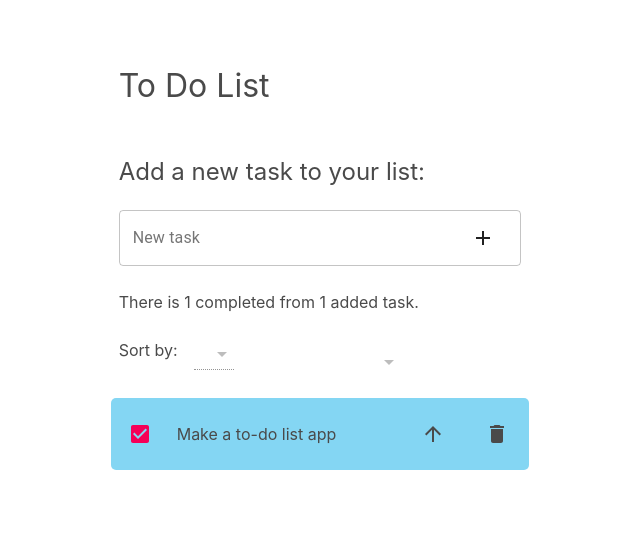
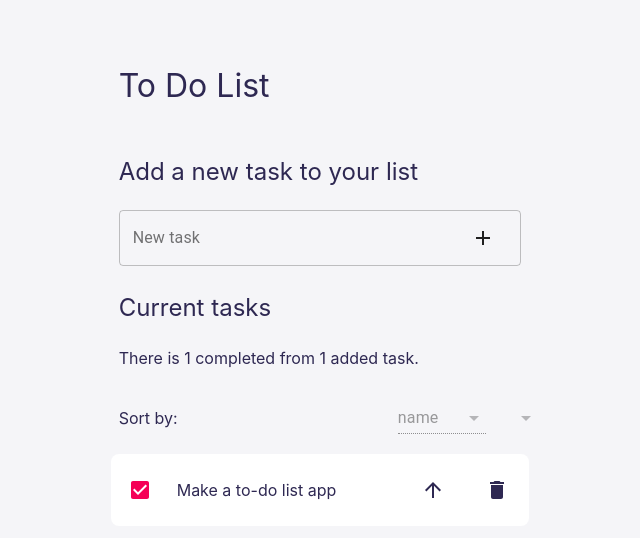
Before and after one commit to AlinaKontarero/todo-list, a React (Create React App) app: page / in a window 1280 px wide. Shown: the top 538 px of the page, without its empty margins (320-960 px from the left). Built offline with nearby package versions, Linux system fonts and the light colour scheme; the HTML template or start-up script is replaced by a standard one.

Commit message:
Updated NavBar

```diff
--- a/src/App.tsx
+++ b/src/App.tsx
@@ -5,8 +5,6 @@ import { ITask } from './types/types';
 import TasksLayout from './components/TasksLayout';
 import './styles/App.css';
 import SortingBar from './components/SortingBar';
-
-
 
 const App = () => {
   const startTask: ITask = {
@@ -16,7 +14,7 @@ const App = () => {
   }
   const [taskContent, setTaskContent] = React.useState('')
   const [tasks, setTasks] = React.useState([startTask] as ITask[])
-  const [sortingProperty, setSortingProperty] = React.useState('')
+  const [sortingProperty, setSortingProperty] = React.useState('name')
   const [direction, setDirection] = React.useState('ASC')
 
   const addTask = () => {
@@ -49,9 +47,13 @@ const App = () => {
     setTasks(newTasks)
   }
 
-  const isErrorTask = taskContent
-    ? (taskContent.length > 255 || tasks.some(_t => _t.content === taskContent))
+  const isDuplicatedTask = taskContent
+    ? (tasks.some(_t => _t.content === taskContent))
     : false
+
+  const isLongTask = taskContent
+  ? (taskContent.length > 100)
+  : false
 
   const completedNumber = tasks
     .filter(t => t.isCompleted)
@@ -60,9 +62,12 @@ const App = () => {
   const classes = useStyles();
 
   const info = <div className='column is-full'>
-  {`There ${completedNumber === 1 ? `is` : `are`}
-  ${completedNumber > 0 ? completedNumber : 'no'}
-  completed from ${tasks.length} added task${tasks.length === 1 ? '' : 's'}.`}
+    <h2>Current tasks</h2>
+    <>
+      {`There ${completedNumber === 1 ? `is` : `are`}
+      ${completedNumber > 0 ? completedNumber : 'no'}
+      completed from ${tasks.length} added task${tasks.length === 1 ? '' : 's'}.`}
+    </>
 </div>
 
   const handleSort = () => {
@@ -81,6 +86,10 @@ const App = () => {
     setDirection(newDirection)
   }
 
+  const handleSortingProperty = (property: string) => {
+    setSortingProperty(property)
+  }
+
   return (
     <div className="App columns is-centered">
       <div className='column  is-4 is-8-offset is-main'>
@@ -89,19 +98,19 @@ const App = () => {
             <h1>To Do List</h1>
           </div>
           <div className='column is-full'>
-            <h2>Add a new task to your list:</h2>
+            <h2>Add a new task to your list</h2>
             <TextField
               className={classes.root}
               label='New task'
               variant='outlined'
-              error={isErrorTask}
+              error={isLongTask}
               onChange={e => setTaskContent(e.target.value)}
               color='secondary'
               disabled={tasks.length > 10}
               InputProps={{
                 endAdornment: (
                   <InputAdornment position="end">
-                    {!isErrorTask && (
+                    {!isLongTask && !isDuplicatedTask && (
                       <IconButton
                         onClick={addTask}
                         color='inherit'
@@ -113,9 +122,9 @@ const App = () => {
                 )
               }}
               />
-              {isErrorTask && (
+              {isLongTask && (
               <FormHelperText error>
-                This task description is longer 255 characters, or is has been already set.
+                This task description is longer 100 characters.
               </FormHelperText>
               )}
               {tasks.length > 10 && (
@@ -131,6 +140,8 @@ const App = () => {
               handleSort={handleSort}
               handleDirection={handleDirection}
               direction={direction}
+              sortingProperty={sortingProperty}
+              handleSortingProperty={handleSortingProperty}
             />
             {tasks.length > 0 &&
               <TasksLayout
--- a/src/components/SortingBar.tsx
+++ b/src/components/SortingBar.tsx
@@ -1,8 +1,6 @@
 import * as React from 'react'
-import { ITask } from '../types/types';
-import Task from './Task';
 import { makeid } from '../utlis/makeid';
-import { InputLabel, Select, MenuItem, IconButton } from '@material-ui/core';
+import {Select, MenuItem, IconButton, createStyles, makeStyles, Theme } from '@material-ui/core';
 import ArrowDropUpIcon from '@material-ui/icons/ArrowDropUp';
 import ArrowDropDownIcon from '@material-ui/icons/ArrowDropDown';
 
@@ -10,26 +8,30 @@ interface Props {
   disabled: boolean
   handleSort: () => void
   handleDirection: () => void
-  direction: string // 'ASC' | 'DESC'
+  direction: string
+  sortingProperty: string
+  handleSortingProperty: (property: string) => void
 }
 
 const SortingBar = (props: Props) => {
+  const classes = useStyles();
   return (
-    <div className='columns is-variable is-2'>
-      <div className='column is-narrow'>Sort by: </div>
-      <div className='column is-pulled-left'>
+    <div className='columns is-variable is-2 is-vcentered'>
+      <div className='column'>Sort by:</div>
+      <div className='column is-pulled-left is-3'>
         <Select
-          id="demo-simple-select"
-          value={'age'}
-          onChange={() => console.log('selecting')}
+          className={classes.root}
+          value={props.sortingProperty}
+          onChange={(e) => props.handleSortingProperty(e.target.value as string)}
           MenuProps={{ disableScrollLock: true}}
           disabled={props.disabled}
-          >
+          color='secondary'
+        >
           <MenuItem value={'name'} key={makeid()}>name</MenuItem>
           <MenuItem value={'priority'} key={makeid()}>priority</MenuItem>
         </Select>
       </div>
-      <div className='column is-pulled-right'>
+      <div className='column is-pulled-right is-1'>
         <IconButton
           disabled={props.disabled}
           onClick={props.handleDirection}
@@ -40,6 +42,14 @@ const SortingBar = (props: Props) => {
       </div>
     </div>
   )
-  }
+}
+
+const useStyles = makeStyles((theme: Theme) =>
+  createStyles({
+    root: {
+      width: '100%',
+    },
+  }),
+);
 
 export default SortingBar
--- a/src/styles/App.css
+++ b/src/styles/App.css
@@ -1,12 +1,16 @@
 :root {
   --white: #fff;
   --pink:  #f93d66;
-  --violet: #6d47d9
+  --violet: #6d47d9;
+  --text: #2E2852;
+  --background: #F5F5F8;
+  --primary: #ED4D87;
+  --secondary: #5DCB9A
 }
 
 .App {
-  /* background:linear-gradient(110deg, var(--pink), var(--violet)); */
-  /* color: var(--white); */
+  background: var(--background);
+  color: var(--text);
   padding-top: 50px;
   height: 100%;
   min-height: 100vh;
@@ -26,13 +30,10 @@ h2 {
   font-size: 1.5rem;
 }
 
-.is-main {
-  /* background-color: rgba(255, 255, 255, 0.5) */
-}
-
 .is-task {
-  background-color: #84D6F3;
-  border-radius: 5px;
+  background-color: var(--white);
+  border-color: red;
+  border-radius: 8px;
   margin-bottom: 10px
 }
 
```
Also changed, not shown: 1 other file (tests, documents, lock files or other folders).
